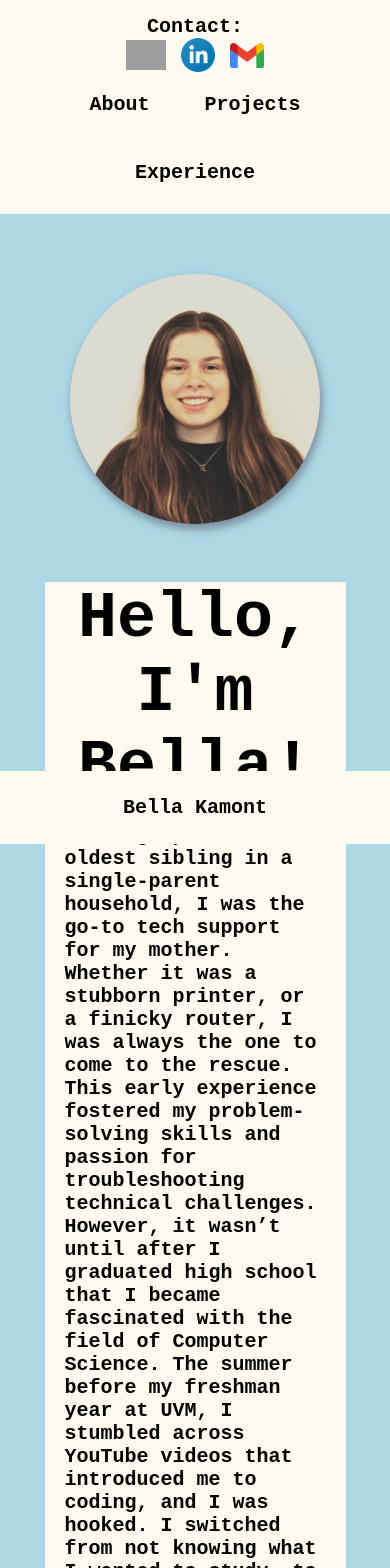
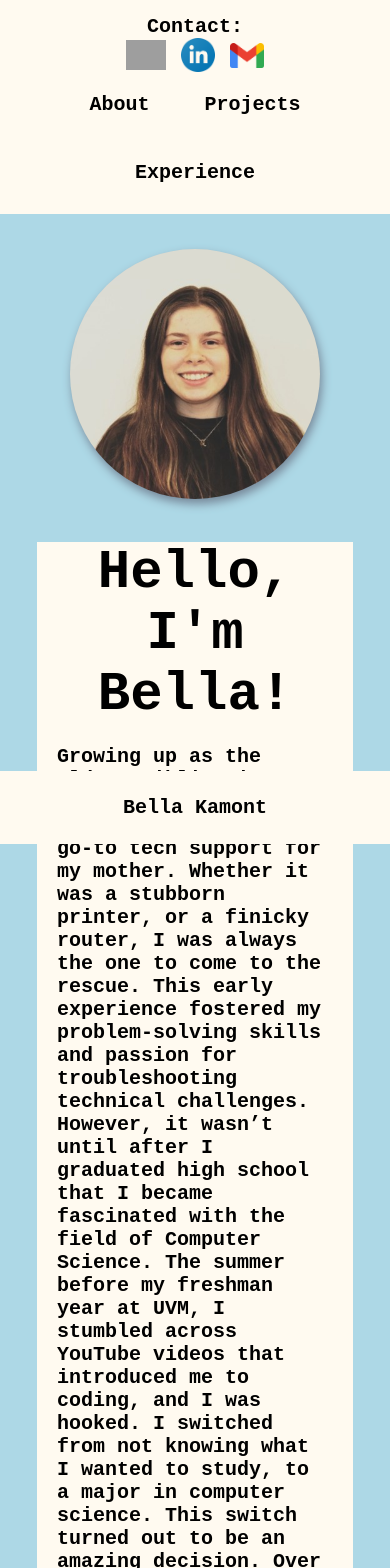
Before and after one commit to BellaDavis/Personal_portfolio, a React (Create React App) app in the folder my-app/: page / in a window 390 px wide. Shown: the top 1568 px of the page. Built offline with nearby package versions, Linux system fonts and the light colour scheme; grey boxes are pictures that could not be loaded.

Commit message:
Adjusted media css.

```diff
--- a/my-app/src/App.css
+++ b/my-app/src/App.css
@@ -244,8 +244,8 @@ html {
     justify-content: center;
     align-items: center;
     background-color: lightblue;
-    width: 30%;
-    padding: 25px;
+    width: 45%;
+    padding: 15px;
 }
 
 .write-up{
@@ -254,11 +254,13 @@ html {
     height: auto;
     padding: 10px;
     background-color: lightblue;
+    margin-right: 10%;
+    margin-top: 3%;
 }
 
 .write-up h1 {
     font-family: "Courier New", monospace;
-    font-size: 65px;
+    font-size: 54px;
     font-weight: bolder;
 }
 .write-up p {
@@ -278,7 +280,7 @@ html {
 }
 
 /* For changing the image size and position when the window gets smaller */
-@media (max-width: 768px) {
+@media (max-width: 1000px) {
   .about-content-wrapper {
     flex-direction: column;
   }
@@ -286,13 +288,13 @@ html {
     width: 100%;
   }
   .profile-image {
-      margin: 5%;
-      width: 100vw;
+      width: 100%;
+      margin: 0;
       max-width: 250px;
   }
 
   .write-up{
     width: 96%;
-      padding: 5%;
+      margin: 5%;
   }
 }
```
